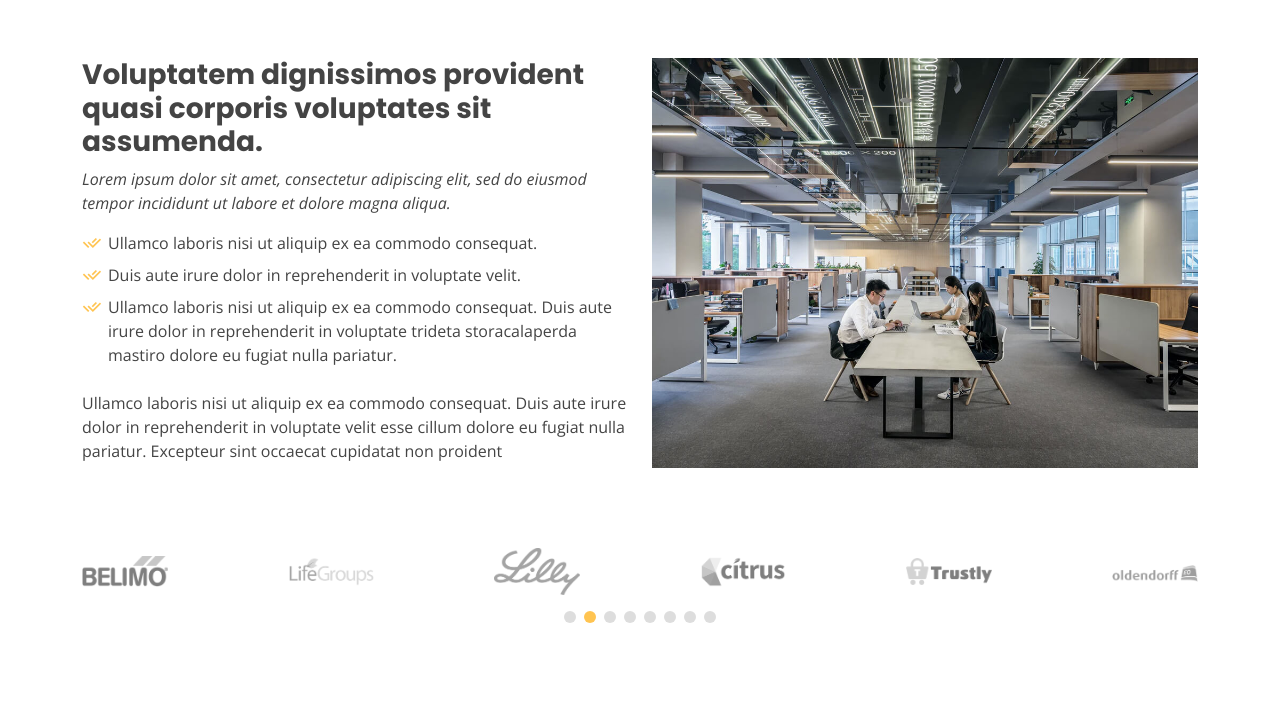
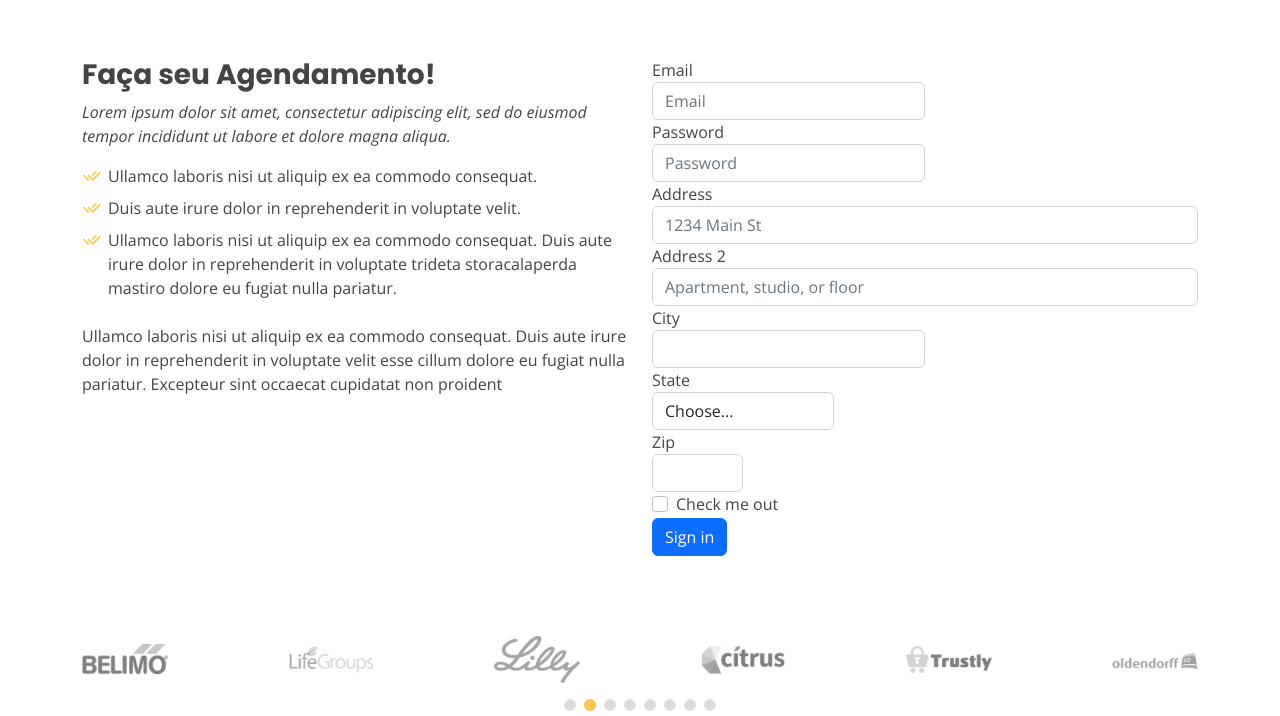
Before and after one commit to andreyy5/Barbearia, a plain HTML site: page Site Pós login/index.html in a window 1280 px wide. Shown: the part 802-1518 px from the top of the page. Drawn offline with nearby package versions, Linux system fonts and the light colour scheme; animation ran at ten frames a second.

Commit message:
atualização tela de agendamentos

```diff
--- a/Site Pós login/index.html
+++ b/Site Pós login/index.html
@@ -54,7 +54,7 @@
           <li><a class="nav-link scrollto active" href="#hero">INÍCIO</a></li>
           <li><a class="nav-link scrollto" href="#about">Cadastro</a></li>
           <li><a class="nav-link scrollto" href="#services">Serviços</a></li>
-          <li><a class="nav-link scrollto " href="../agendamentos/">Agendamento</a></li>
+          <li><a class="nav-link scrollto" href="#about">Agendamento</a></li>
           <li><a class="nav-link scrollto" href="#team">Profissionais</a></li>
           <!-- <li class="dropdown"><a href="#"><span>Drop Down</span> <i class="bi bi-chevron-down"></i></a>
             <ul>
@@ -96,6 +96,7 @@
           <h2>Reviva a experiência clássica de barbearia com um toque moderno.</h2>
         </div>
       </div>
+
       <!--
       <div class="row gy-4 mt-5 justify-content-center" data-aos="zoom-in" data-aos-delay="250">
         <div class="col-xl-2 col-md-4">
@@ -143,10 +144,73 @@
 
         <div class="row">
           <div class="col-lg-6 order-1 order-lg-2" data-aos="fade-left" data-aos-delay="100">
-            <img src="assets/img/about.jpg" class="img-fluid" alt="">
+
+
+
+
+
+            <!-- Seção de agendamento -->
+
+            <form>
+              <div class="form-row">
+                <div class="form-group col-md-6">
+                  <label for="inputEmail4">Email</label>
+                  <input type="email" class="form-control" id="inputEmail4" placeholder="Email">
+                </div>
+                <div class="form-group col-md-6">
+                  <label for="inputPassword4">Password</label>
+                  <input type="password" class="form-control" id="inputPassword4" placeholder="Password">
+                </div>
+              </div>
+              <div class="form-group">
+                <label for="inputAddress">Address</label>
+                <input type="text" class="form-control" id="inputAddress" placeholder="1234 Main St">
+              </div>
+              <div class="form-group">
+                <label for="inputAddress2">Address 2</label>
+                <input type="text" class="form-control" id="inputAddress2" placeholder="Apartment, studio, or floor">
+              </div>
+              <div class="form-row">
+                <div class="form-group col-md-6">
+                  <label for="inputCity">City</label>
+                  <input type="text" class="form-control" id="inputCity">
+                </div>
+                <div class="form-group col-md-4">
+                  <label for="inputState">State</label>
+                  <select id="inputState" class="form-control">
+                    <option selected>Choose...</option>
+                    <option>...</option>
+                  </select>
+                </div>
+                <div class="form-group col-md-2">
+                  <label for="inputZip">Zip</label>
+                  <input type="text" class="form-control" id="inputZip">
+                </div>
+              </div>
+              <div class="form-group">
+                <div class="form-check">
+                  <input class="form-check-input" type="checkbox" id="gridCheck">
+                  <label class="form-check-label" for="gridCheck">
+                    Check me out
+                  </label>
+                </div>
+              </div>
+              <button type="submit" class="btn btn-primary">Sign in</button>
+            </form>
+
+
+
+
+
+
+
+
+
+
+
           </div>
           <div class="col-lg-6 pt-4 pt-lg-0 order-2 order-lg-1 content" data-aos="fade-right" data-aos-delay="100">
-            <h3>Voluptatem dignissimos provident quasi corporis voluptates sit assumenda.</h3>
+            <h3>Faça seu Agendamento!</h3>
             <p class="fst-italic">
               Lorem ipsum dolor sit amet, consectetur adipiscing elit, sed do eiusmod tempor incididunt ut labore et
               dolore
--- a/agendamentos/style.css
+++ /dev/null
@@ -1,71 +0,0 @@
-
-body {
-  background-image: url('../Site\ Pós\ login/background.png') ;
-  font-family: sans-serif;
-}
-
-/* Estilos do cabeçalho
-header {
-  color: #fff;
-  padding: 20px;
-  text-align: center;
-}
-
-h1 {
-  margin: 0;
-  font-size: 2em;
-}
-
-/* Estilos do formulário */
-/* form {
-  background-color: #9292927c;
-  padding: 40px;
-  margin: 80px;
-  border-radius: 20px;
-  width: 50%;
-  display: block;
-  margin: 0 auto;
-}
-
-label {
-  margin-bottom: 10px;
-  display: block;
-  margin-top: 10px;
-  margin-top: 10px;
-  text-align: center;
-}
-
-input[type=text], input[type=date], input[type=time], input[type=email], input[type=tel], textarea {
-  width: 100%;
-  padding: 10px;
-  border-radius: 5px;
-  border: none;
-  margin-bottom: 20px;
-  display: block;
-  margin: 0 auto;
-}
-
-input[type=submit] {
-  background-color: #000000;
-  color: #ffffff;
-  border: none;
-  padding: 10px;
-  border-radius: 5px;
-  cursor: pointer;
-  display: block;
-  margin: 0 auto;
-  width: 30%;
-  margin-top: 20px;
-}
-
-select{
-  width: 51.5%;
-  padding: 10px;
-  border-radius: 5px;
-  border: none;
-  margin-bottom: 20px;
-  display: block;
-  margin: 0 auto;
-}  */
-
- */
```
Also changed, not shown: agendamentos/index.html (deleted, +0 -95 lines).
